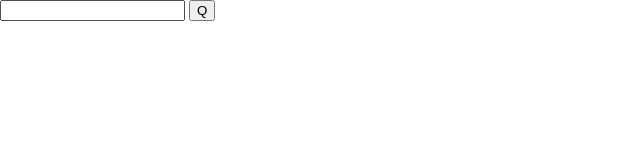
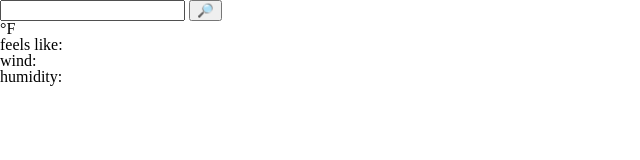
Before and after one commit to plsrd/weather, a plain HTML site: page index.html in a window 1280 px wide. Shown: the whole page, without its empty margins (0-640 px from the left). Drawn offline with Linux system fonts and the light colour scheme; no server answers.

Commit message:
add getLocation and updateDisplay functions

```diff
--- a/index.html
+++ b/index.html
@@ -10,19 +10,25 @@
     <div class="search-bar">
       <label for="location-input">
         <input type="text" id="location-input" name="location-input">
-        <button class="search-btn">Q</button>
+        <button class="search-btn">🔎</button>
       </label>
     </div>
+    <div class="weather-container">
       <div class="header">
         <h1 class="location"></h1>
         <h2 class="description"></h2>
       </div>
-    <div class="info">
+      <div class="temp-info">
         <div class="temp-container">
           <p class="temp"></p>
-        <p class="unit"></p>
+          <p class="unit">°F</p>
         </div>
-
+        <div class="more-info">
+          <div><p>feels like:</p><p class='feels-like'></p></div>
+          <div><p>wind:</p><p class='wind'></p></div>
+          <div><p>humidity:</p><p class='humidity'></p></div>
+        </div>
+      </div>
     </div>
 
   </main>
```
Also changed, not shown: bundle.js (+1 -1 lines). Lines whose indentation alone changed are shown as unchanged.
